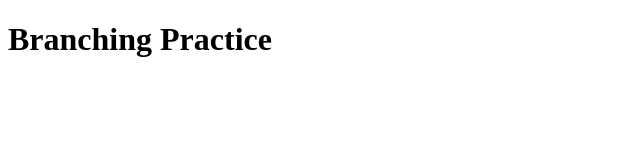
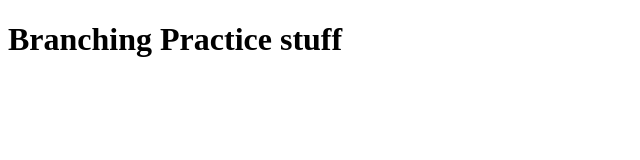
Before and after one commit to isaacNegatu/gitBranching, a plain HTML site: page index.html in a window 1280 px wide. Shown: the whole page, without its empty margins (0-640 px from the left). Drawn offline with Linux system fonts and the light colour scheme.

Commit message:
added something

```diff
--- a/index.html
+++ b/index.html
@@ -7,6 +7,6 @@
     <title>Document</title>
 </head>
 <body>
-    <h1>Branching Practice</h1>
+    <h1>Branching Practice stuff</h1>
 </body>
 </html>
```
